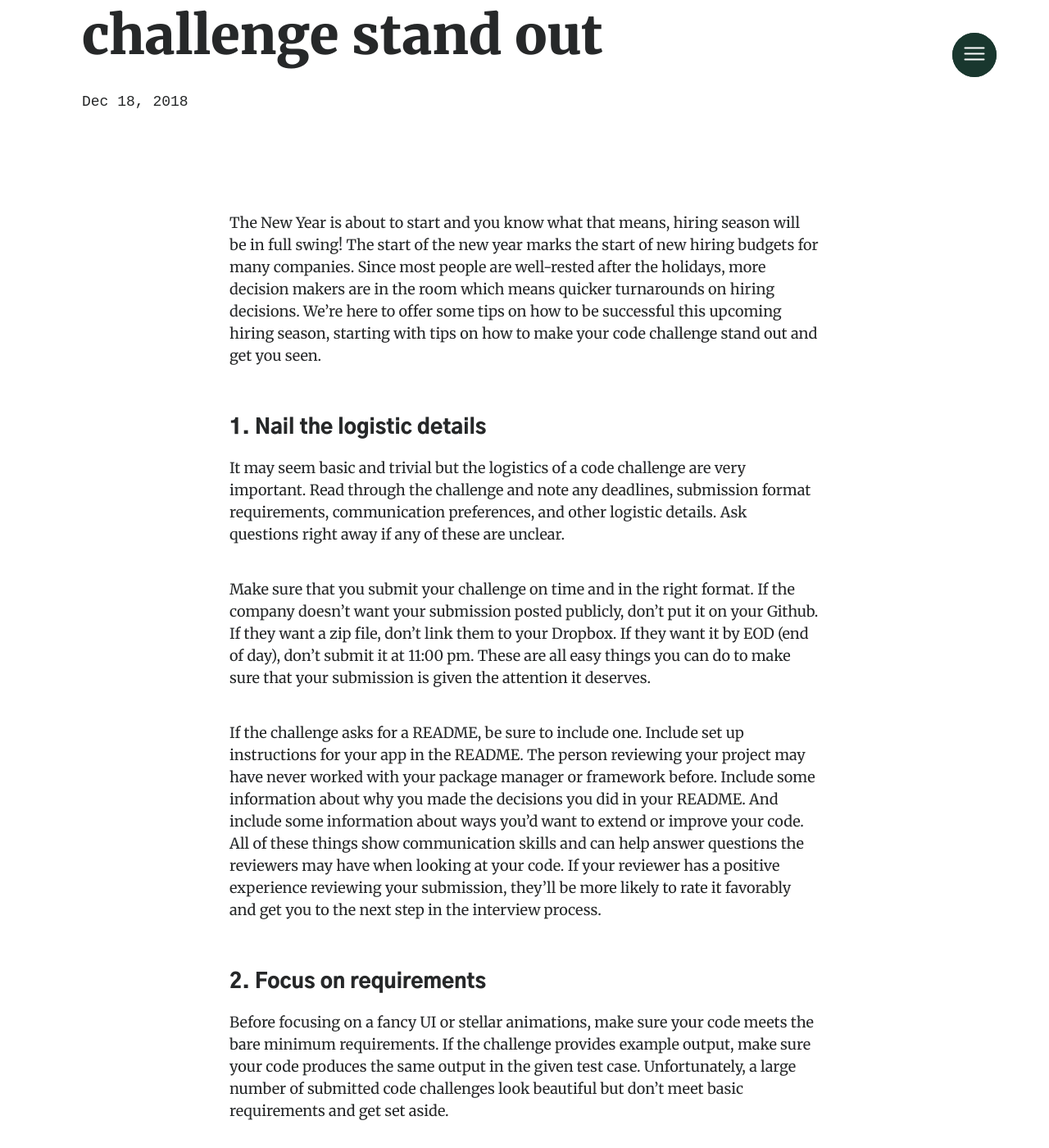
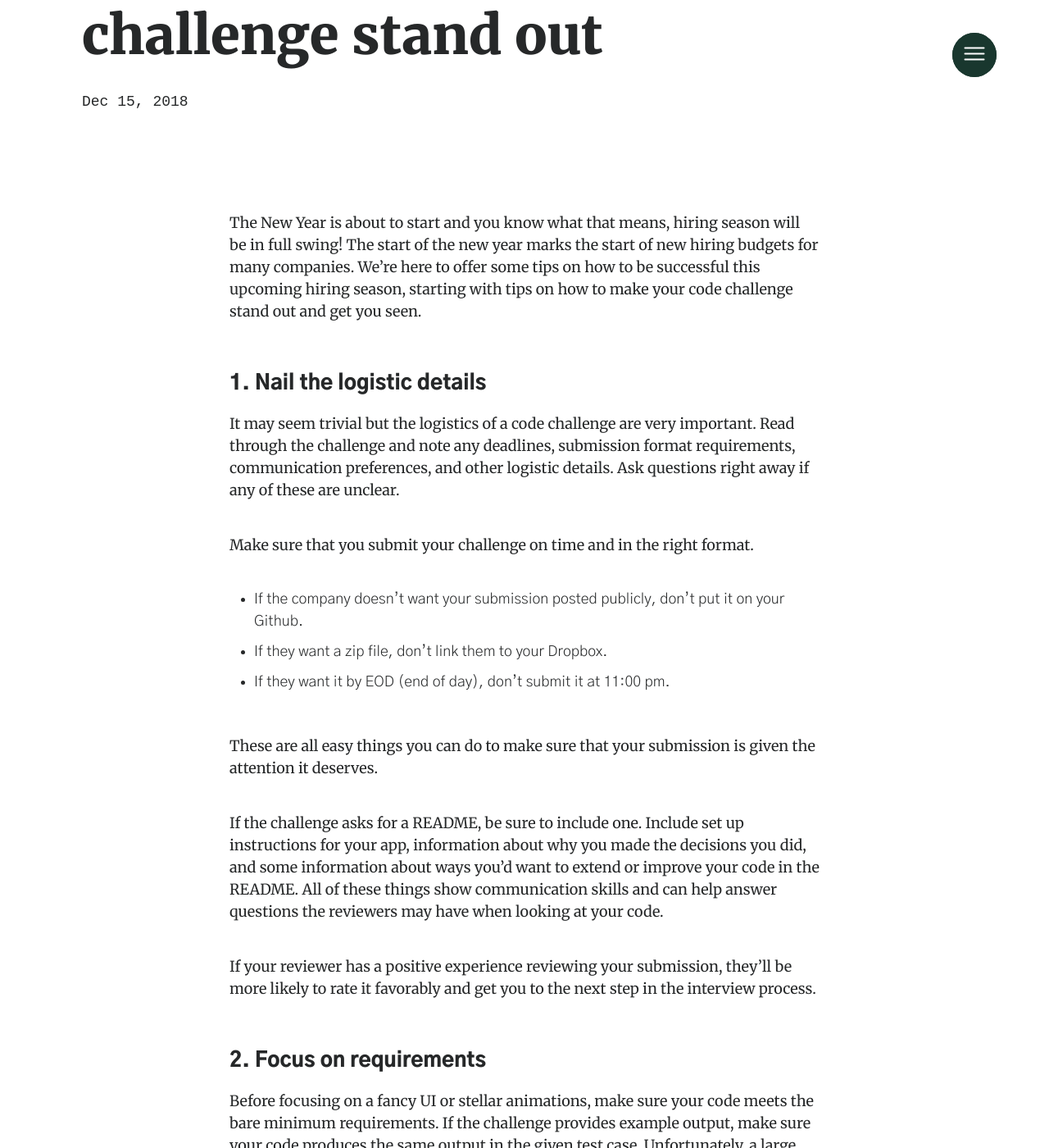
Before and after one commit to mercedesb/dev-together, a Jekyll site: the page built from docs/_posts/2018-12-18-7-tips-code-challenge.md, in a window 1280 px wide and 1400 px high, scrolled down 273 px. Shown: the whole window at 82% size. Built offline with Jekyll 4.4.1, drawn with Linux system fonts in a browser that asks for light colours; some web fonts are replaced; some of the changed text lies outside the part shown.

Commit message:
edits to post

````diff
--- a/docs/_posts/2018-12-18-7-tips-code-challenge.md
+++ b/docs/_posts/2018-12-18-7-tips-code-challenge.md
@@ -3,32 +3,38 @@
 title:  "7 tips to make your code challenge stand out"
 description: "We’re here to offer some tips on how to be successful this upcoming hiring season, starting with tips on how to make your code challenge stand out and get you seen."
 permalink:  "/blog/7-tips-code-challenge"
-date:   2018-12-18 12:00:00 -0500
+date:   2018-12-15 12:00:00 -0500
 ---
 
-The New Year is about to start and you know what that means, hiring season will be in full swing! The start of the new year marks the start of new hiring budgets for many companies. Since most people are well-rested after the holidays, more decision makers are in the room which means quicker turnarounds on hiring decisions. We’re here to offer some tips on how to be successful this upcoming hiring season, starting with tips on how to make your code challenge stand out and get you seen.
+The New Year is about to start and you know what that means, hiring season will be in full swing! The start of the new year marks the start of new hiring budgets for many companies. We’re here to offer some tips on how to be successful this upcoming hiring season, starting with tips on how to make your code challenge stand out and get you seen.
 
 ## 1. Nail the logistic details
-It may seem basic and trivial but the logistics of a code challenge are very important. Read through the challenge and note any deadlines, submission format requirements, communication preferences, and other logistic details. Ask questions right away if any of these are unclear.
+It may seem trivial but the logistics of a code challenge are very important. Read through the challenge and note any deadlines, submission format requirements, communication preferences, and other logistic details. Ask questions right away if any of these are unclear.
 
-Make sure that you submit your challenge on time and in the right format. If the company doesn’t want your submission posted publicly, don’t put it on your Github. If they want a zip file, don’t link them to your Dropbox. If they want it by EOD (end of day), don’t submit it at 11:00 pm. These are all easy things you can do to make sure that your submission is given the attention it deserves.
+Make sure that you submit your challenge on time and in the right format.
+* If the company doesn’t want your submission posted publicly, don’t put it on your Github.
+* If they want a zip file, don’t link them to your Dropbox.
+* If they want it by EOD (end of day), don’t submit it at 11:00 pm.
 
-If the challenge asks for a README, be sure to include one. Include set up instructions for your app in the README. The person reviewing your project may have never worked with your package manager or framework before. Include some information about why you made the decisions you did in your README. And include some information about ways you’d want to extend or improve your code. All of these things show communication skills and can help answer questions the reviewers may have when looking at your code. If your reviewer has a positive experience reviewing your submission, they’ll be more likely to rate it favorably and get you to the next step in the interview process.
+These are all easy things you can do to make sure that your submission is given the attention it deserves.
+
+If the challenge asks for a README, be sure to include one. Include set up instructions for your app, information about why you made the decisions you did, and some information about ways you’d want to extend or improve your code in the README. All of these things show communication skills and can help answer questions the reviewers may have when looking at your code.
+
+If your reviewer has a positive experience reviewing your submission, they’ll be more likely to rate it favorably and get you to the next step in the interview process.
 
 ## 2. Focus on requirements
 Before focusing on a fancy UI or stellar animations, make sure your code meets the bare minimum requirements. If the challenge provides example output, make sure your code produces the same output in the given test case. Unfortunately, a large number of submitted code challenges look beautiful but don’t meet basic requirements and get set aside.
 
-It can be helpful when reading through the challenge to write down any requirements that you see in a bulleted list. This is especially helpful if your code challenge is a story problem that lacks a bulleted list of requirements. For example, given the following challenge problem
+It can be helpful when reading through the challenge to write down any requirements that you see in a bulleted list. This is especially helpful if your code challenge is a story problem. For example, given the following challenge problem
 
->Given the attached CSV data file, write a function find_open_restaurants(csv_filename, search_datetime) which takes as parameters a filename and a DateTime object and returns a list of restaurant names which are open on that date and time. Optimized solutions are nice, but correct solutions are more important! <br/>
-    Assumptions:
-    > * If a day of the week is not listed, the restaurant is closed on that day
-    > * All times are local — don’t worry about timezone-awareness
-    > * The CSV file will be well-formed
+>Given the attached CSV data file, write a function find_open_restaurants(csv_filename, search_datetime) which takes as parameters a filename and a DateTime object and returns a list of restaurant names which are open on that date and time. Optimized solutions are nice, but correct solutions are more important! <br/><br/>
+    Assumptions:<br/>
+     • If a day of the week is not listed, the restaurant is closed on that day <br/>
+     • All times are local — don’t worry about timezone-awareness<br/>
+     • The CSV file will be well-formed
 
 Your requirements list might look like this
 * Restaurant data is in CSV file
-* Each line of the file is a restaurant with their hours of operation
 * Restaurant is closed on days not listed
 * Ignore timezones
 * Function takes CSV file name and DateTime
@@ -46,44 +52,46 @@
 Now you have a plan to make sure that you meet all of the requirements. If you have time left over, you can create a nice UI for the user. Maybe you want to add a file picker for the user to choose the CSV file or create a nice list or grid view for the restaurant names.
 
 ## 3. Code that reads like a story
-People reading your code challenge submission are often reading many more like it. If they struggle to understand what you wrote and what each function is doing, they may give up and set your submission aside. Focus on writing clean, readable code that someone can understand quickly. Naming is often the hardest part of coding, but spending a little extra time can make a big difference.
+If the person reading your code challenge submission struggles to understand what you wrote and what each function is doing, they may give up and set your submission aside. Focus on writing clean, readable code that someone can understand quickly.
 
-If we refer to the restaurant problem above, you’ll probably have a function that calculates if a restaurant is open for a given DateTime. Instead of something like this
+Naming is often the hardest part of coding, but spending a little extra time can make a big difference. If we refer to the restaurant problem above, you’ll probably have a function that calculates if a restaurant is open for a given DateTime. Instead of something like this
 ```
 function calculate(start, end, dateTime)
 ```
-
 We would probably want something like this
 ```
 function isOpen(restaurant, dateTime)
 ```
-
 In the first, it’s unclear what is being calculated, what kind of data will be returned, and what the parameters are referring to. In the second, it’s more clear that you want to calculate if a given restaurant is open at a provided date and time and that you’re returning a boolean.
 
-While we’re talking about code style, if you're borrowing some code you found on Stack Overflow (we all do it! It’s just another tool in a developer’s tool belt), make sure that you take the time to understand what the code does and update it to match your code style and the naming scheme you’ve decided on. Automatic code linters like esLint or rubocop can help enforce things like spacing, indentation, and other style rules so that the code you submit is consistent and shows that you prioritize readability.
+While we’re talking about code style, if you're borrowing some code you found on Stack Overflow (we all do it!), make sure that you take the time to understand what the code does and update it to match your code style and the naming scheme you’ve decided on. Automatic code linters like esLint or rubocop can help enforce things like spacing, indentation, and other style rules so that the code you submit is consistent and shows that you prioritize readability.
 
 ## 4. Remember the basics
-HTML and CSS often get a reputation as “easy” or “beginner-level” but that’s not the case. There is just as much to learn about web fundamentals as there is about the fancy new frameworks. If your code challenge asks you to use a Javascript framework like React or Vue to read data from an API and display it in a front end according to their mockups, don’t forget to use well-formed, semantic markup. Use `<header>` and `<footer>` where it makes sense, and don’t forget to put your site navigation in a `<nav>` element.
+HTML and CSS often get a reputation as “easy,” but that’s not the case. There is just as much to learn about web fundamentals as there is about the fancy new frameworks. If your code challenge requries a frontend, don’t forget to use well-formed, semantic markup. Use `<header>` and `<footer>` where it makes sense, and don’t forget to put your site navigation in a `<nav>` element.
 
-And even more importantly, make sure what you’re writing is accessible. Your `<label>` elements should correctly enclose the elements they’re labeling or have the for attribute correctly filled in. Your `<img>` elements should all have alt text. And use CSS to change the presentation of your markup; don’t change your semantic markup to achieve the display presentation you want.
+And even more importantly, make sure your markup is accessible. Your `<label>` elements should enclose the elements they’re labeling or have the `for` attribute populated. Your `<img>` elements should have alt text. And use CSS to change the presentation of your markup; don’t change your markup to achieve the display presentation you want.
 
 Style your page according to CSS best practices. Avoid `!important`, and show off your knowledge about the **Cascade** in **Cascading Style Sheets**.
 
 ## 5. Error handling
-After your code meets requirements, think about ways to take it to the next level. Error handling is not usually specified in requirements, but it is a very common part of a programmer’s job. If you include error handling, you are showing the person reviewing your submission that you have the foresight to see potential error states in the application and handle them gracefully. The quickest and easiest places to add error handling are around any user inputs. If the challenge asks for the user to enter any input, add validation and error handling there.
+After your code meets requirements, think about ways to take it to the next level. Error handling is not usually specified in requirements, but it is a very common part of a programmer’s job. If you include error handling, you are showing the person reviewing your submission that you have the foresight to see potential error states in the application and handle them gracefully.
+
+The quickest and easiest places to add error handling are around any user inputs. If the challenge asks for the user to enter any input, add validation and error handling there.
 
 For example, in the restaurant challenge at the start of this post, you may want to add some error handling around the passed in `csv_filename` parameter. Validate that the CSV file can be found and that it is, in fact, a CSV file. If not, raise an error.
 
 ## 6. Unit tests
-Another way to really make your code challenge submission stand out is to add unit tests. Unit testing is an important skill in software development because it lets other developers easily understand requirements and expected inputs and outputs. It also makes refactoring easier, because it helps quickly identify regressions before your code is deployed.
+Another way to really make your code challenge submission stand out is to add unit tests. Unit testing is an important skill in software development, because it lets other developers easily understand requirements. It also makes refactoring easier, because it helps quickly identify regressions before your code is deployed.
 
-When writing unit tests, make sure you cover both the expected and error states. Unit test the edge cases to make sure your validation and error handling behave as expected.
-
-With unit testing, there is a certain level of pragmatism that you need. This is a code challenge and you shouldn’t be spending weeks on it, so make sure you have enough test coverage to show your skills and your thinking but its ok if your unit tests aren’t exhaustive.
+When writing unit tests, make sure you cover both expected and error states. Unit test the edge cases to make sure your validation and error handling behave as expected.
 
 ## 7. Make sure you can explain it
-After you submit your code challenge and blow away the reviewers with your solution, the quality of your code, your error handling, and your unit testing, the next step is for them to talk to you about your submission. This is your chance to talk through your code, show them your thought process, and how you make decisions. Explaining the code you’ve written shows a fundamental understanding of concepts. It also shows off your communication skills which are essential if you’re working within a team and need to share and discuss code decisions you’ve made.
+After you submit your code challenge and blow away the reviewers with your solution, the quality of your code, your error handling, and your unit testing, the next step is for them to talk to you about your submission. This is your chance to talk through your code, show them your thought process, and how you make decisions.
+
+Explaining the code you’ve written shows a fundamental understanding of concepts. It also shows off your communication skills which are essential if you’re working within a team and need to share and discuss code decisions you’ve made.
 
 Make sure that you can explain in plain language what each function does. And make sure you can explain the flow of information within your app from user input to your processing logic, from function to function, and from frontend to backend.
 
 Writing simple, readable code makes this part easier on you. Often this step in the interview process can come a week or two after you wrote the code when it's no longer fresh. When writing your code, don’t be tempted to write clever code. Any code that technically works but could be written more simply should be written more simply. Write the code that does the job, and write it like a story so your code tells you what it does when you’re reviewing it for this step of the interview process.
+
+If you're ever looking for feedback on code challenge submissions, bring them to one of our Code Review & Pairing events. Our Mentors are happy to give you feedback and help you improve for your next one!
````
